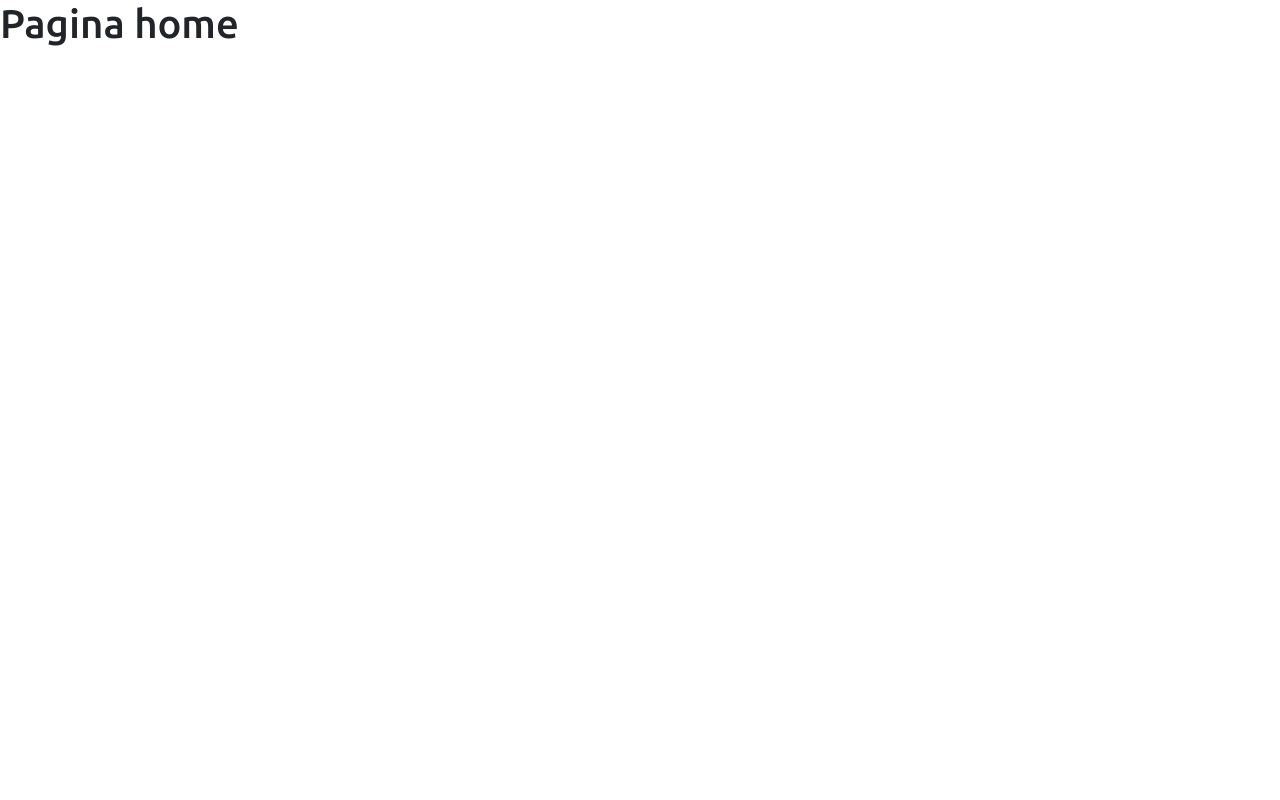
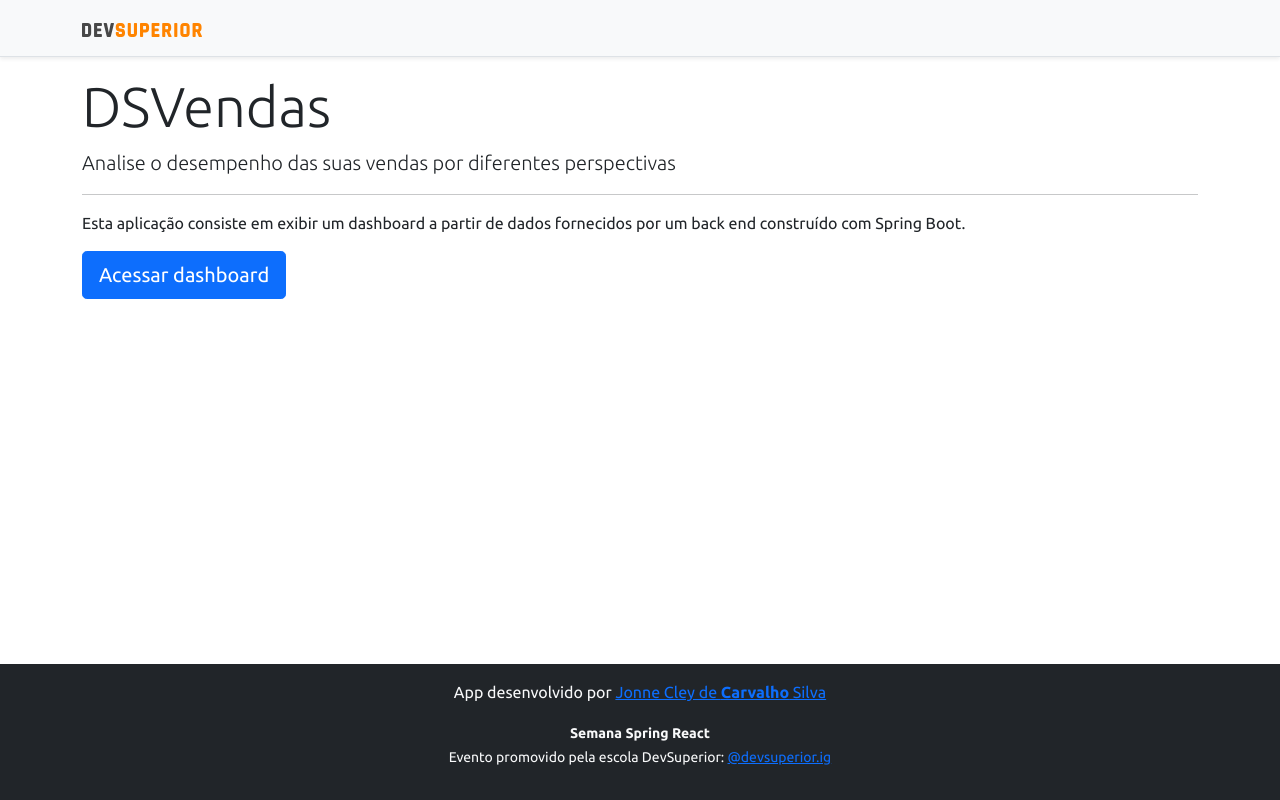
Before and after one commit to carvalhojccs/projeto-sds5, a React (Create React App) app in the folder frontend/: page / in a window 1280 px wide. Built offline with nearby package versions, Linux system fonts and the light colour scheme.

Commit message:
Home, navigation

```diff
--- a/frontend/src/components/NavBar/index.tsx
+++ b/frontend/src/components/NavBar/index.tsx
@@ -1,11 +1,14 @@
 import ImgDsDark from "assets/img/ds-dark.svg";
+import { Link } from "react-router-dom";
 
 const NavBar = () => {
   return (
     <div className="d-flex flex-column flex-md-row align-items-center p-3 px-md-4 mb-3 bg-light border-bottom shadow-sm">
       <div className="container">
         <nav className="my-2 my-md-0 mr-md-3">
-          <img src={ImgDsDark} alt="DevSuperior" width="120" />
+          <Link to="/">
+            <img src={ImgDsDark} alt="DevSuperior" width="120" />
+          </Link>
         </nav>
       </div>
     </div>
--- a/frontend/src/pages/Home/index.tsx
+++ b/frontend/src/pages/Home/index.tsx
@@ -1,8 +1,29 @@
+import Footer from "components/Footer";
+import NavBar from "components/NavBar";
+import { Link } from "react-router-dom";
+
 const Home = () => {
   return (
-    <div>
-      <h1>Pagina home</h1>
-    </div>
+    <>
+      <NavBar />
+      <div className="container">
+        <div className="jumbotron">
+          <h1 className="display-4">DSVendas</h1>
+          <p className="lead">
+            Analise o desempenho das suas vendas por diferentes perspectivas
+          </p>
+          <hr />
+          <p>
+            Esta aplicação consiste em exibir um dashboard a partir de dados
+            fornecidos por um back end construído com Spring Boot.
+          </p>
+        </div>
+        <Link to="/dashboard" className="btn btn-primary btn-lg">
+          Acessar dashboard
+        </Link>
+      </div>
+      <Footer />
+    </>
   );
 };
 
```
